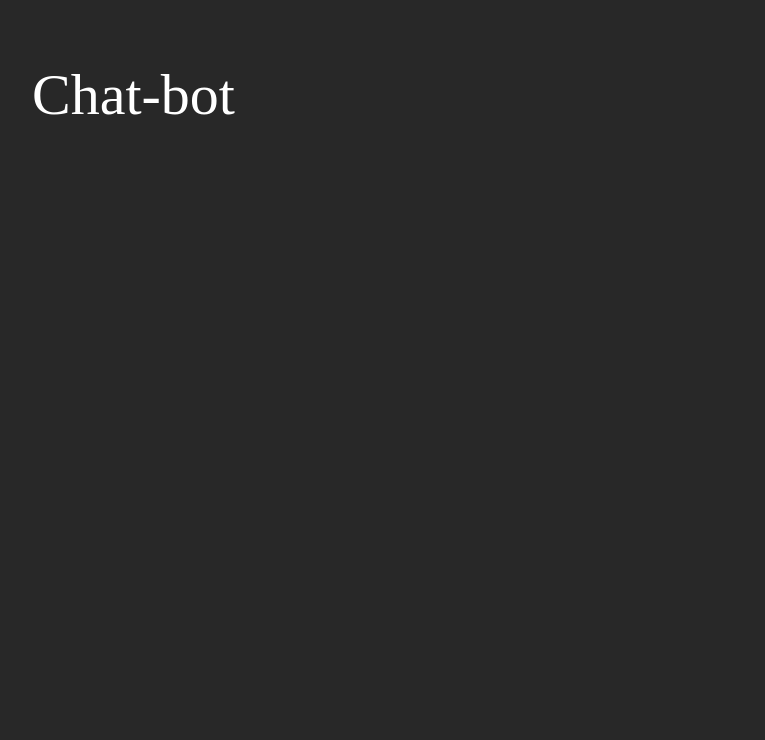
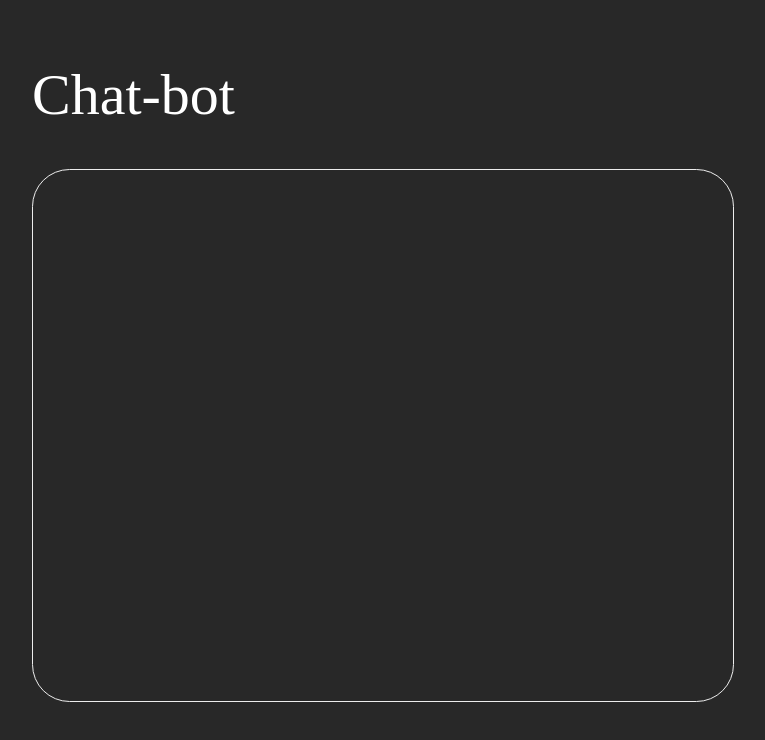
Before and after one commit to fummie/beeinterns-chatbot, a React (Create React App) app: page / in a window 1280 px wide. Shown: the top 740 px of the page, without its empty margins (258-1023 px from the left). Built offline with nearby package versions, Linux system fonts and the light colour scheme; a web font is replaced by a local one.

Commit message:
Allocate place for chat

```diff
--- a/src/components/Chat/Chat.css
+++ b/src/components/Chat/Chat.css
@@ -0,0 +1,16 @@
+.chat {
+  width: 100%;
+  height: calc(100vh - 269px);
+  min-height: 200px;
+  margin: 40px 0 100px 0;
+  border: 1px solid #EDEDED;
+  border-radius: 37.5px;
+}
+
+@media (max-width:700px) {
+  .chat {
+    margin: 20px 0 0 0;
+    height: calc(100vh - 62px);
+    border: none;
+  }
+}
--- a/src/components/Chat/Chat.jsx
+++ b/src/components/Chat/Chat.jsx
@@ -4,7 +4,7 @@ import "./Chat.css";
 
 const Chat = () => {
   return (
-      <div></div>
+      <div className="chat"></div>
   );
 };
 
```
